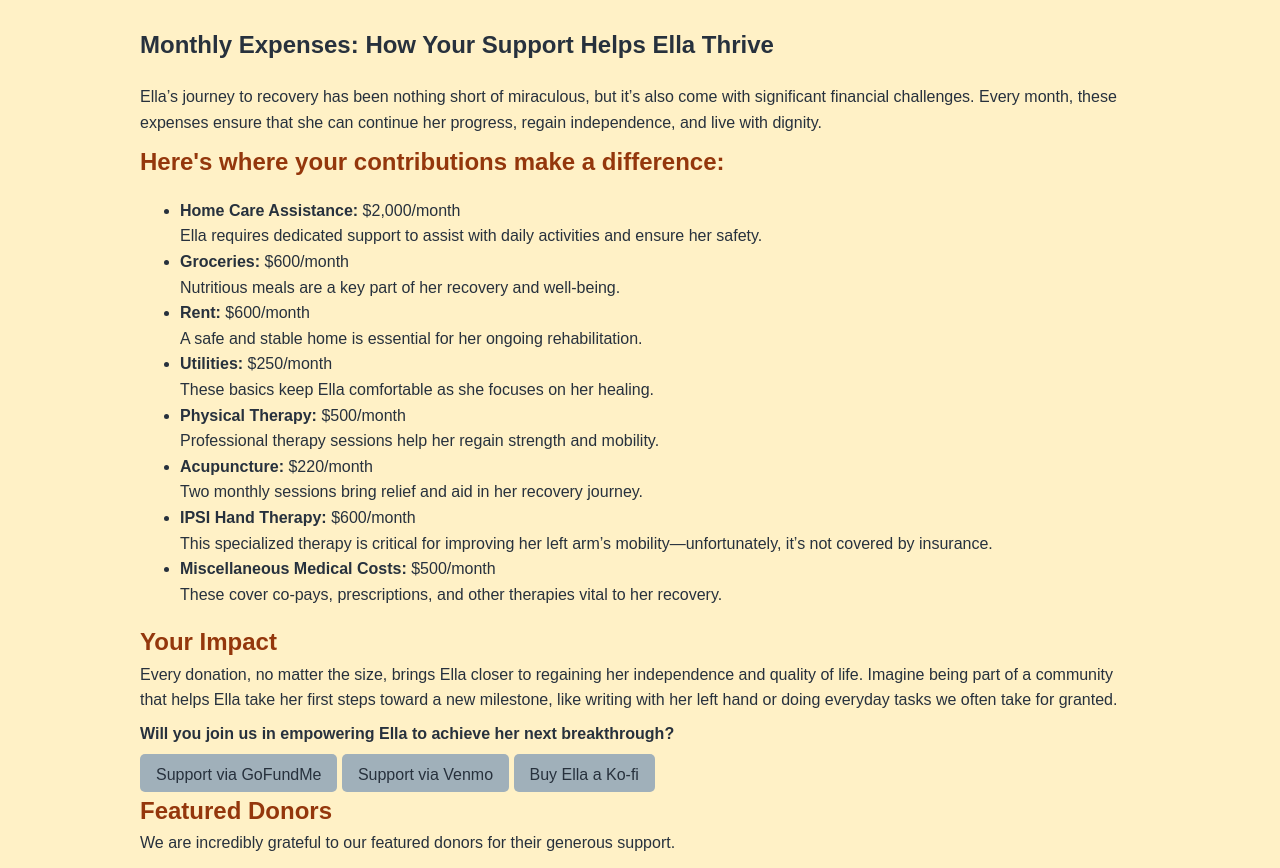
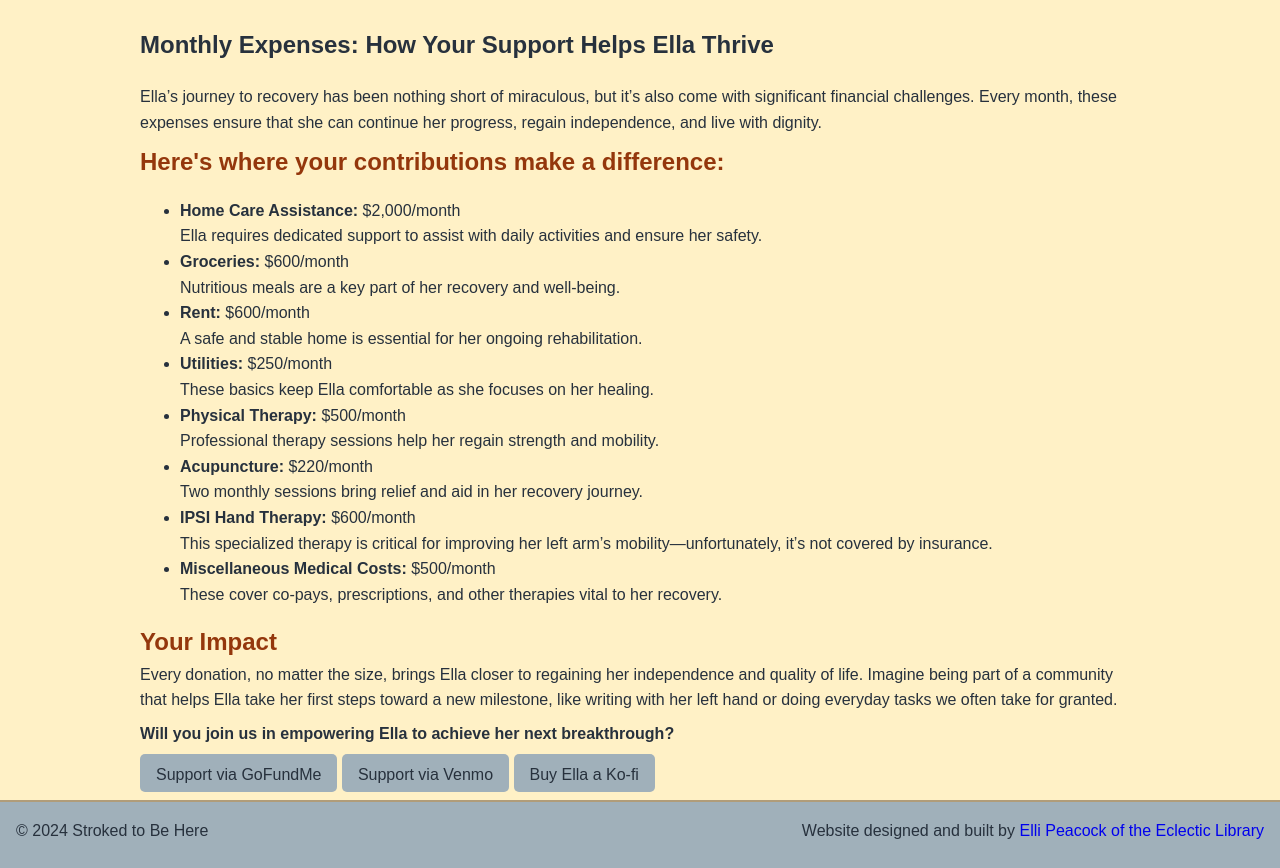
Before and after one commit to Stroked-To-Be-Here/Stroked-To-Be-Here.github.io, an Eleventy site: page src/expenses.njk in a window 1280 px wide. Shown: the part 84-952 px from the top of the page. Built offline with nearby package versions, Linux system fonts and the light colour scheme; Eleventy itself is replaced by a stand-in of ours; files that its build step writes are made by us from their sources; a web font is replaced by a local one; what eleventy-google-fonts would draw is missing.

Commit message:
Remove the visible placeholder for featured donors

```diff
--- a/src/expenses.njk
+++ b/src/expenses.njk
@@ -36,14 +36,14 @@ title: "Monthly Expenses"
     <a href="https://ko-fi.com/strokedtobehere" class="button" target="_blank">Buy Ella a Ko-fi</a>
   </div>
 
-  <h2 class="subtitle">Featured Donors</h2>
+  <!-- <h2 class="subtitle">Featured Donors</h2>
   <div class="featured-donors">
-    <!-- Placeholder for featured donors -->
+    Placeholder for featured donors
     <p>We are incredibly grateful to our featured donors for their generous support.</p>
     <ul>
       <li>Donor 1: $500</li>
       <li>Donor 2: $250</li>
       <li>Donor 3: $100</li>
     </ul>
-  </div>
+  </div> -->
 </section>
```
